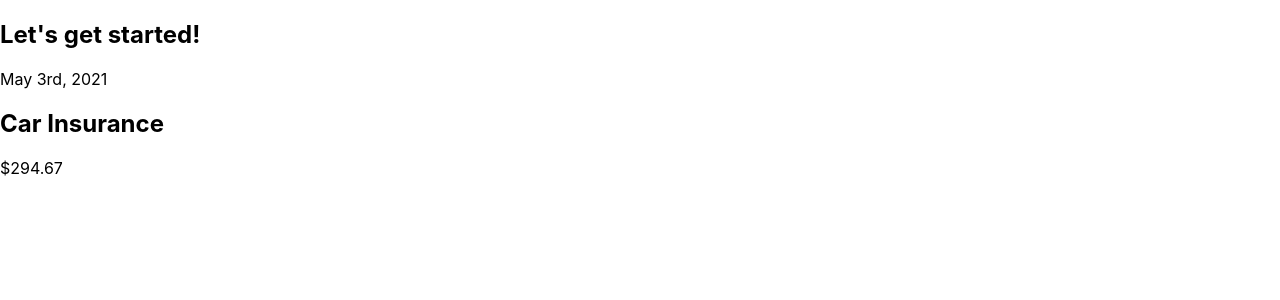
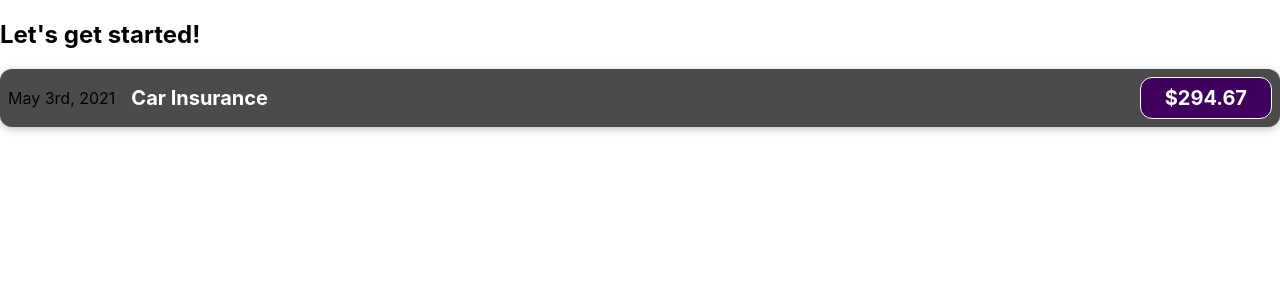
Before and after one commit to jaggerabney/ReactJS-Udemy-Course, a React (Create React App) app in the folder react-complete-guide/: page / in a window 1280 px wide. Shown: the top 300 px of the page. Built offline with nearby package versions, Linux system fonts and the light colour scheme.

Commit message:
added css styling to ExpenseItem

```diff
--- /dev/null
+++ b/react-complete-guide/src/components/ExpenseItem.css
@@ -0,0 +1,55 @@
+.expense-item {
+    display: flex;
+    justify-content: space-between;
+    align-items: center;
+    box-shadow: 0 2px 8px rgba(0, 0, 0, 0.25);
+    padding: 0.5rem;
+    margin: 1rem 0;
+    border-radius: 12px;
+    background-color: #4b4b4b;
+}
+
+.expense-item__description {
+    display: flex;
+    flex-direction: column;
+    gap: 1rem;
+    align-items: flex-end;
+    flex-flow: column-reverse;
+    justify-content: flex-start;
+    flex: 1;
+}
+
+.expense-item h2 {
+    font-size: 1rem;
+    flex: 1;
+    margin: 0 1rem;
+    color: white;
+}
+
+.expense-item__price {
+    font-size: 1rem;
+    font-weight: bold;
+    color: white;
+    background-color: #40005d;
+    border: 1px solid white;
+    padding: 0.5rem;
+    border-radius: 12px;
+}
+
+@media (min-width: 580px) {
+    .expense-item__description {
+        flex-direction: row;
+        align-items: center;
+        justify-content: flex-start;
+        flex: 1;
+    }
+
+    .expense-item__description h2 {
+        font-size: 1.25rem;
+    }
+
+    .expense-item__price {
+        font-size: 1.25rem;
+        padding: 0.5rem 1.5rem;
+    }
+}
--- a/react-complete-guide/src/components/ExpenseItem.js
+++ b/react-complete-guide/src/components/ExpenseItem.js
@@ -7,13 +7,18 @@
 
 // there is one important rule regarding react components:
 // you must have only one root element per component
+
+// css files can be written for components as well;
+// they must be imported for them to work however
+import "./ExpenseItem.css";
+
 function ExpenseItem() {
     return (
-        <div>
+        <div className="expense-item">
             <div>May 3rd, 2021</div>
-            <div>
+            <div className="expense-item__description">
                 <h2>Car Insurance</h2>
-                <div>$294.67</div>
+                <div className="expense-item__price">$294.67</div>
             </div>
         </div>
     );
```
